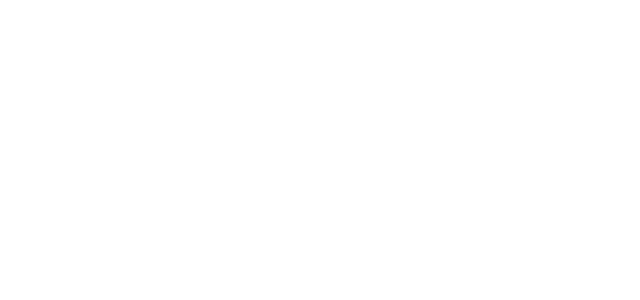
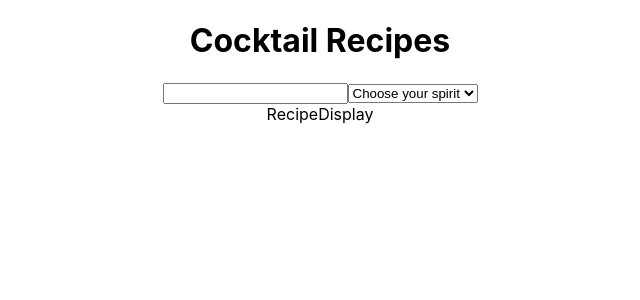
Before and after one commit to anjaliruth/typeScript-quotes, a React (Create React App) app: page / in a window 1280 px wide. Shown: the top 300 px of the page, without its empty margins (320-960 px from the left). Built offline with nearby package versions, Linux system fonts and the light colour scheme; no server answers.

Commit message:
can fetch based on spiritCategory

```diff
--- a/src/App.tsx
+++ b/src/App.tsx
@@ -1,11 +1,36 @@
-import React from 'react';
-import logo from './logo.svg';
-import './App.css';
+import "./App.css";
+import QuoteDisplay from "./components/QuoteDisplay";
+import { useState, createContext } from "react";
+import RecipeDisplay from "./components/RecipeDisplay";
 
 function App() {
+  const [search, setSearch] = useState<string>("");
+  const [spiritCategory, setSpiritCategory] = useState<string>("");
+  const [recipe, setRecipe] = useState<any>([])
+
+  console.log(search);
+  console.log(spiritCategory);
+  console.log(recipe)
+  function handleSearch(e: React.ChangeEvent<HTMLInputElement>) {
+    setSearch(e.target.value);
+  }
+
+  function handleCategory(e: React.ChangeEvent<HTMLSelectElement>) {
+    setSpiritCategory(e.target.value);
+  }
+
   return (
     <div className="App">
-
+      <h1>Cocktail Recipes</h1>
+      <input onChange={handleSearch} />
+      <select onChange={handleCategory}>
+        <option value="">Choose your spirit</option>
+        <option value="Rum">Rum</option>
+        <option value="Whisky">Whisky</option>
+        <option value="Vodka">Vodka</option>
+        <option value="Gin">Gin</option>
+      </select>
+      <RecipeDisplay search={search} spiritCategory={spiritCategory} setRecipe={setRecipe}/>
     </div>
   );
 }
--- /dev/null
+++ b/src/components/QuoteDisplay.tsx
@@ -0,0 +1,27 @@
+import React, { useState} from "react";
+
+export default function QuoteDisplay() {
+  const [quoteData, setQuoteData] = useState<any>([]);
+  console.log(quoteData);
+  function getRandomInt(max: number): number {
+    const index = Math.floor(Math.random() * max);
+    return index;
+  }
+
+  async function fetchQuote(): Promise<void> {
+    try {
+      const response = await fetch("https://type.fit/api/quotes");
+      const data: any[] = await response.json();
+      setQuoteData(data[getRandomInt(data.length)]);
+    } catch (error) {
+      console.error("Error fetching request", error);
+    }
+  }
+
+  return (
+    <div>
+      <h1>{quoteData.text ? quoteData.text : "Click here for a quote"}</h1>
+      <button onClick={fetchQuote}> Get quote </button>
+    </div>
+  );
+}
--- /dev/null
+++ b/src/components/RecipeDisplay.tsx
@@ -0,0 +1,38 @@
+import React, { useEffect } from "react";
+interface RecipeDisplayProps {
+  search: string;
+  spiritCategory: string;
+  setRecipe: React.Dispatch<React.SetStateAction<any>>;
+}
+
+export default function RecipeDisplay({
+  search,
+  spiritCategory,
+  setRecipe,
+}: RecipeDisplayProps) {
+  async function fetchByCategory(): Promise<void> {
+    const response = await fetch(
+      `https://www.thecocktaildb.com/api/json/v1/1/filter.php?i=${spiritCategory}`
+    );
+
+    const data: any = await response.json();
+
+    setRecipe(data);
+  }
+
+  async function fetchBySearch(): Promise<void> {
+    const response = await fetch(
+      `https://www.thecocktaildb.com/api/json/v1/1/search.php?i=${search}`
+    );
+
+    const data: any = await response.json();
+
+    setRecipe(data);
+  }
+
+  useEffect(() => {
+    fetchByCategory();
+  }, [spiritCategory]);
+
+  return <div>RecipeDisplay</div>;
+}
```
